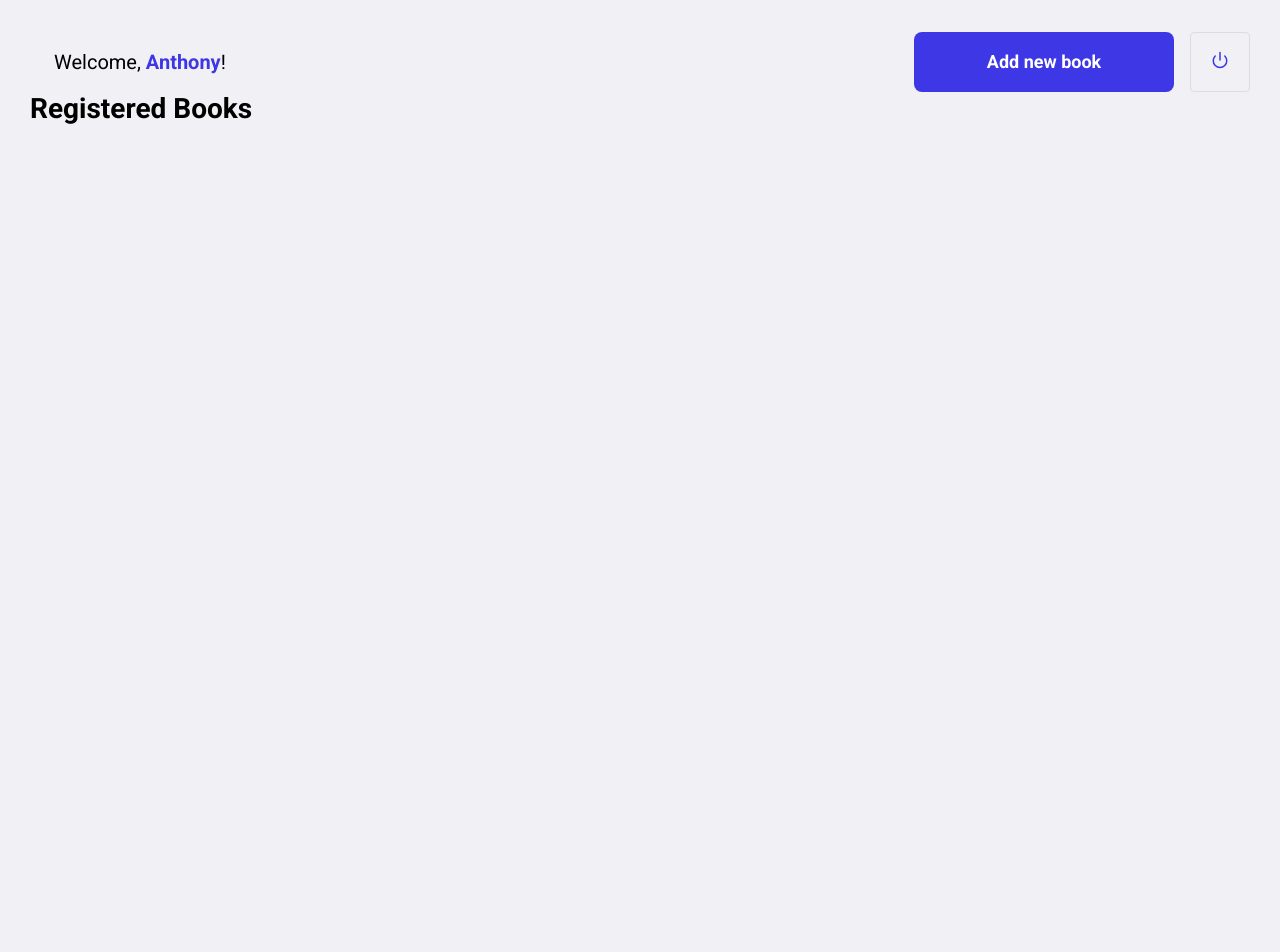
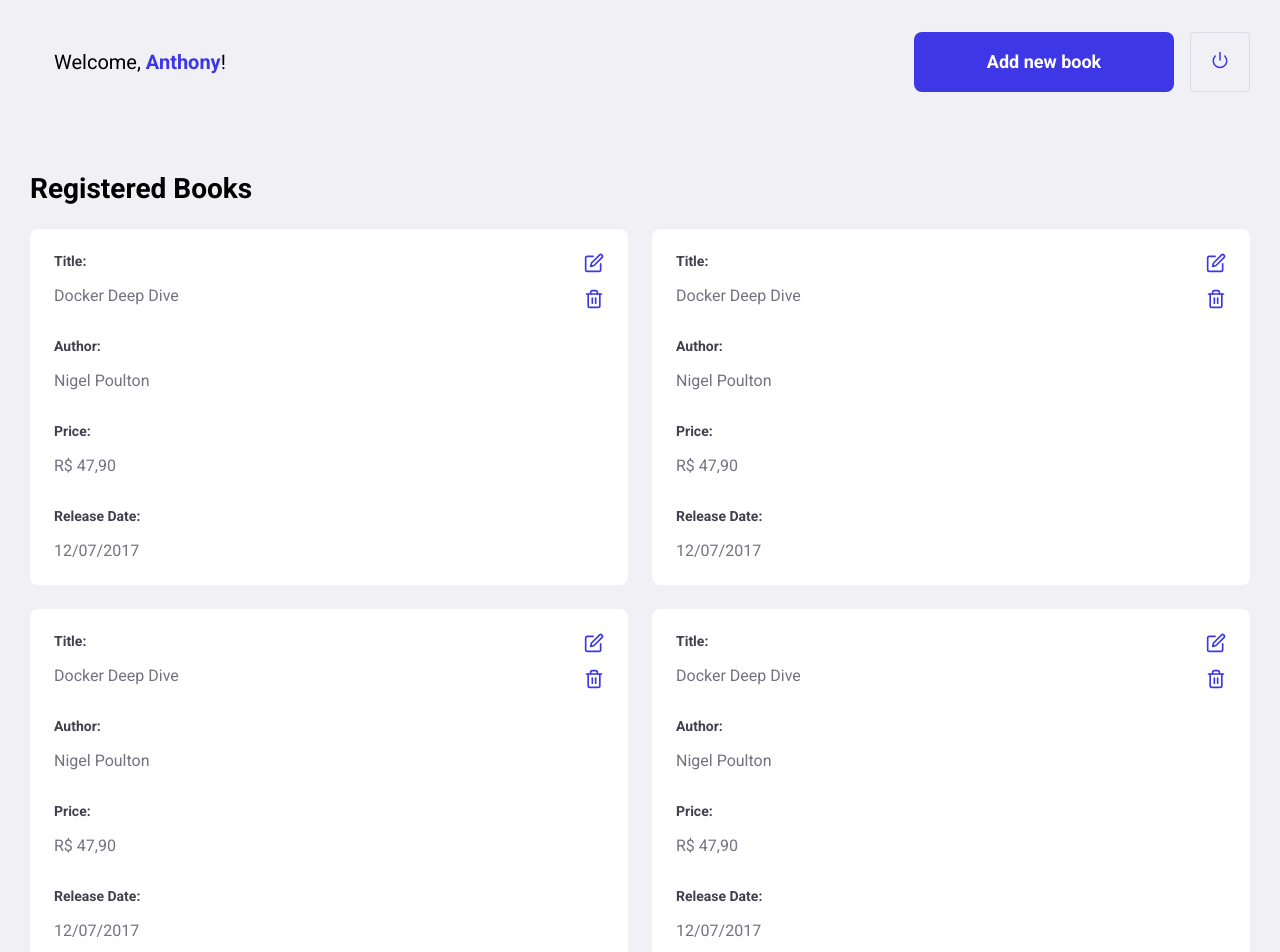
Before and after one commit to smartdev0809/api-rest-spring, a React (Create React App) app in the folder frontend/: page /books in a window 1280 px wide. Shown: the top 952 px of the page. Before the commit the page ends 800 px from the top, so only its background shows below. Built offline with nearby package versions, Linux system fonts and the light colour scheme.

Commit message:
Tela de listagem de livros

```diff
--- a/frontend/src/pages/Book/index.js
+++ b/frontend/src/pages/Book/index.js
@@ -1,6 +1,6 @@
 import React from "react";
 import { Link } from "react-router-dom";
-import { FiPower } from "react-icons/fi";
+import { FiPower, FiEdit, FiTrash2 } from "react-icons/fi";
 import "./styles.css";
 
 export default function Book() {
@@ -19,7 +19,93 @@ export default function Book() {
             </header>
 
             <h1>Registered Books</h1>
-            <ul></ul>
+            <ul>
+                <li>
+                    <strong>Title:</strong>
+                    <p>Docker Deep Dive</p>
+                    <strong>Author:</strong>
+                    <p>Nigel Poulton</p>
+                    <strong>Price:</strong>
+                    <p>R$ 47,90</p>
+                    <strong>Release Date:</strong>
+                    <p>12/07/2017</p>
+
+                    <button type="button">
+                        <FiEdit size={20} color="#3D37E6" />
+                    </button>
+                    <button type="button">
+                        <FiTrash2 size={20} color="#3D37E6" />
+                    </button>
+                </li>
+                <li>
+                    <strong>Title:</strong>
+                    <p>Docker Deep Dive</p>
+                    <strong>Author:</strong>
+                    <p>Nigel Poulton</p>
+                    <strong>Price:</strong>
+                    <p>R$ 47,90</p>
+                    <strong>Release Date:</strong>
+                    <p>12/07/2017</p>
+
+                    <button type="button">
+                        <FiEdit size={20} color="#3D37E6" />
+                    </button>
+                    <button type="button">
+                        <FiTrash2 size={20} color="#3D37E6" />
+                    </button>
+                </li>
+                <li>
+                    <strong>Title:</strong>
+                    <p>Docker Deep Dive</p>
+                    <strong>Author:</strong>
+                    <p>Nigel Poulton</p>
+                    <strong>Price:</strong>
+                    <p>R$ 47,90</p>
+                    <strong>Release Date:</strong>
+                    <p>12/07/2017</p>
+
+                    <button type="button">
+                        <FiEdit size={20} color="#3D37E6" />
+                    </button>
+                    <button type="button">
+                        <FiTrash2 size={20} color="#3D37E6" />
+                    </button>
+                </li>
+                <li>
+                    <strong>Title:</strong>
+                    <p>Docker Deep Dive</p>
+                    <strong>Author:</strong>
+                    <p>Nigel Poulton</p>
+                    <strong>Price:</strong>
+                    <p>R$ 47,90</p>
+                    <strong>Release Date:</strong>
+                    <p>12/07/2017</p>
+
+                    <button type="button">
+                        <FiEdit size={20} color="#3D37E6" />
+                    </button>
+                    <button type="button">
+                        <FiTrash2 size={20} color="#3D37E6" />
+                    </button>
+                </li>
+                <li>
+                    <strong>Title:</strong>
+                    <p>Docker Deep Dive</p>
+                    <strong>Author:</strong>
+                    <p>Nigel Poulton</p>
+                    <strong>Price:</strong>
+                    <p>R$ 47,90</p>
+                    <strong>Release Date:</strong>
+                    <p>12/07/2017</p>
+
+                    <button type="button">
+                        <FiEdit size={20} color="#3D37E6" />
+                    </button>
+                    <button type="button">
+                        <FiTrash2 size={20} color="#3D37E6" />
+                    </button>
+                </li>
+            </ul>
         </div>
     );
 }
--- a/frontend/src/pages/Book/styles.css
+++ b/frontend/src/pages/Book/styles.css
@@ -37,3 +37,54 @@
 .book-container header button:hover {
     border-color: #3d37e6;
 }
+
+.book-container h1 {
+    margin-top: 80px;
+    margin-bottom: 24px;
+}
+
+.book-container ul {
+    display: grid;
+    grid-template-columns: repeat(2, 1fr);
+    grid-gap: 24px;
+    list-style: none;
+}
+
+.book-container ul li {
+    background: #fff;
+    padding: 24px;
+    border-radius: 8px;
+    position: relative;
+}
+
+.book-container ul li button {
+    position: absolute;
+    right: 24px;
+    top: 24px;
+    border: 0;
+    background: transparent;
+}
+
+.book-container ul li button + button {
+    top: 60px;
+}
+
+.book-container ul li button:hover {
+    opacity: 0.8;
+}
+
+.book-container ul li strong {
+    display: block;
+    margin-bottom: 16px;
+    color: #41414d;
+}
+
+.book-container ul li p + strong {
+    margin-top: 32px;
+}
+
+.book-container ul li p {
+    color: #737380;
+    line-height: 21px;
+    font-size: 16px;
+}
```
